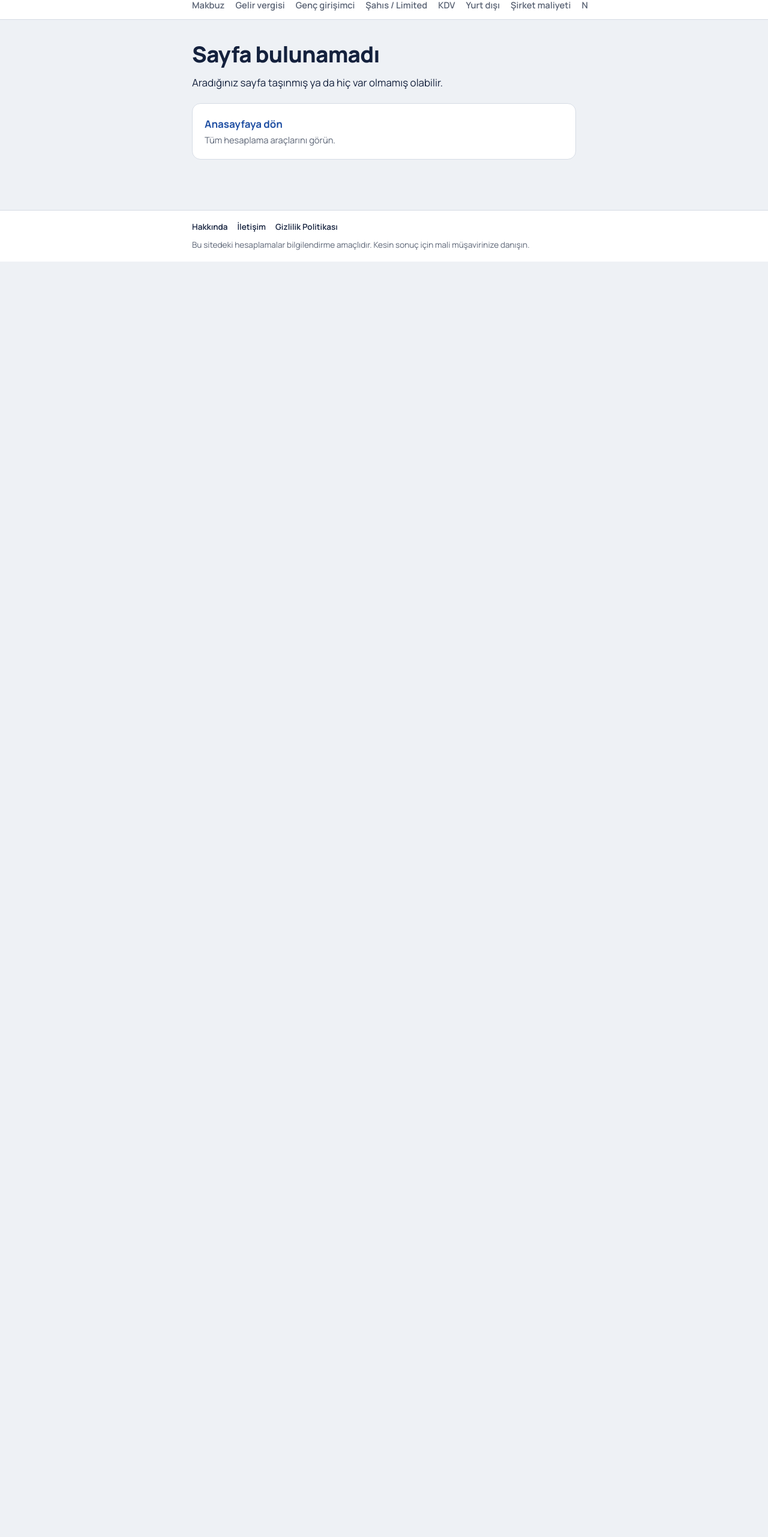
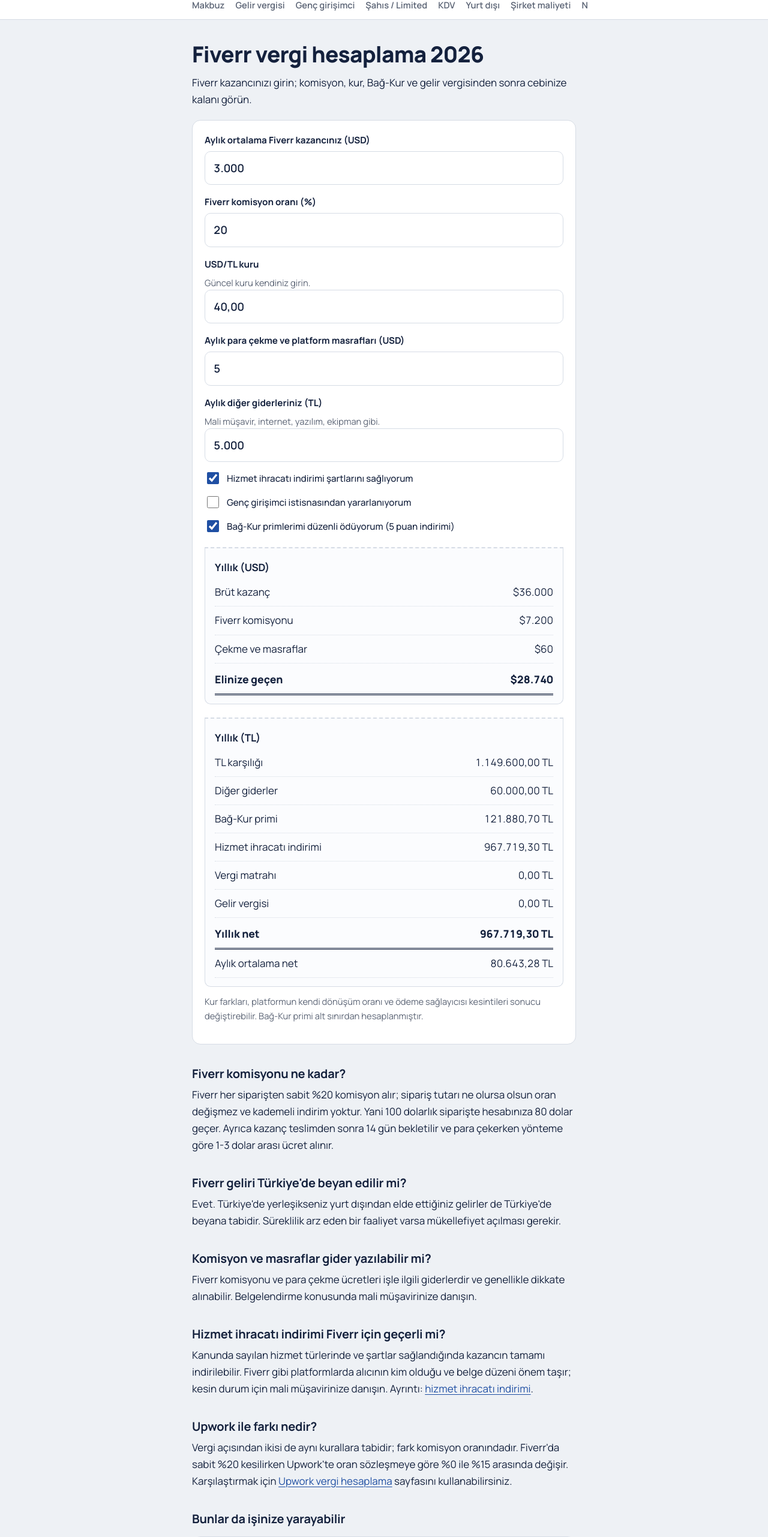
Before and after one commit to yavuzscvk-source/freelancer-vergi, a Next.js app: page /fiverr-vergi-hesaplama in a window 1280 px wide. Before the commit this address had no page. Shown: the part 60-2622 px from the top of the page at 60% size. Before the commit the page ends 800 px from the top, so only its background shows below. Built offline with nearby package versions, Linux system fonts and the light colour scheme.

Commit message:
Create page.js

```diff
--- /dev/null
+++ b/app/fiverr-vergi-hesaplama/page.js
@@ -0,0 +1,38 @@
+import Link from "next/link";
+import PlatformHesaplayici from "../PlatformHesaplayici";
+import Kaynaklar from "../Kaynaklar";
+import { sayfa } from "../../lib/seo";
+
+export const metadata = sayfa({
+  baslik: "Fiverr Vergi Hesaplama 2026 (Türkiye)",
+  aciklama: "Fiverr gelirinizden %20 komisyon, Bağ-Kur ve vergi düşüldükten sonra elinize ne geçtiğini hesaplayın. Hizmet ihracatı indirimi dahil.",
+  yol: "/fiverr-vergi-hesaplama",
+});
+
+export default function Fiverr() {
+  return (
+    <>
+      <h1>Fiverr vergi hesaplama 2026</h1>
+      <p>Fiverr kazancınızı girin; komisyon, kur, Bağ-Kur ve gelir vergisinden sonra cebinize kalanı görün.</p>
+
+      <PlatformHesaplayici platform="Fiverr" varsayilanKomisyon={20} />
+
+      <h2>Fiverr komisyonu ne kadar?</h2>
+      <p>Fiverr her siparişten sabit %20 komisyon alır; sipariş tutarı ne olursa olsun oran değişmez ve kademeli indirim yoktur. Yani 100 dolarlık siparişte hesabınıza 80 dolar geçer. Ayrıca kazanç teslimden sonra 14 gün bekletilir ve para çekerken yönteme göre 1-3 dolar arası ücret alınır.</p>
+
+      <h2>Fiverr geliri Türkiye'de beyan edilir mi?</h2>
+      <p>Evet. Türkiye'de yerleşikseniz yurt dışından elde ettiğiniz gelirler de Türkiye'de beyana tabidir. Süreklilik arz eden bir faaliyet varsa mükellefiyet açılması gerekir.</p>
+
+      <h2>Komisyon ve masraflar gider yazılabilir mi?</h2>
+      <p>Fiverr komisyonu ve para çekme ücretleri işle ilgili giderlerdir ve genellikle dikkate alınabilir. Belgelendirme konusunda mali müşavirinize danışın.</p>
+
+      <h2>Hizmet ihracatı indirimi Fiverr için geçerli mi?</h2>
+      <p>Kanunda sayılan hizmet türlerinde ve şartlar sağlandığında kazancın tamamı indirilebilir. Fiverr gibi platformlarda alıcının kim olduğu ve belge düzeni önem taşır; kesin durum için mali müşavirinize danışın. Ayrıntı: <Link href="/hizmet-ihracati-vergi-indirimi">hizmet ihracatı indirimi</Link>.</p>
+
+      <h2>Upwork ile farkı nedir?</h2>
+      <p>Vergi açısından ikisi de aynı kurallara tabidir; fark komisyon oranındadır. Fiverr'da sabit %20 kesilirken Upwork'te oran sözleşmeye göre %0 ile %15 arasında değişir. Karşılaştırmak için <Link href="/upwork-vergi-hesaplama">Upwork vergi hesaplama</Link> sayfasını kullanabilirsiniz.</p>
+
+      <Kaynaklar sayfa="fiverr" />
+    </>
+  );
+}
```
